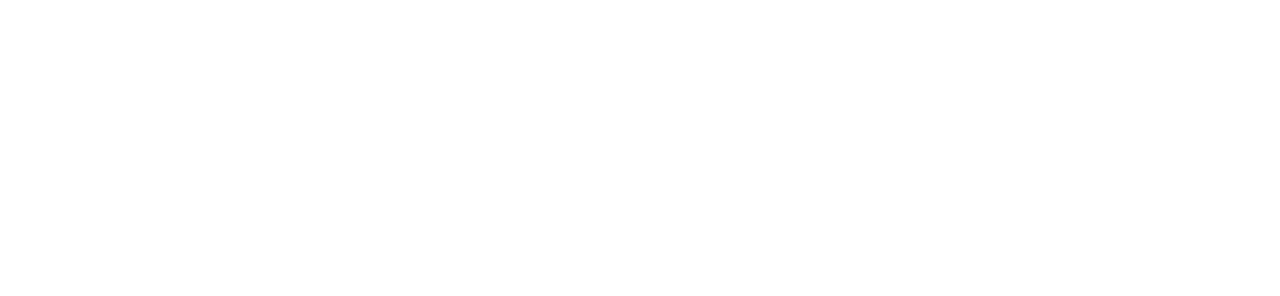
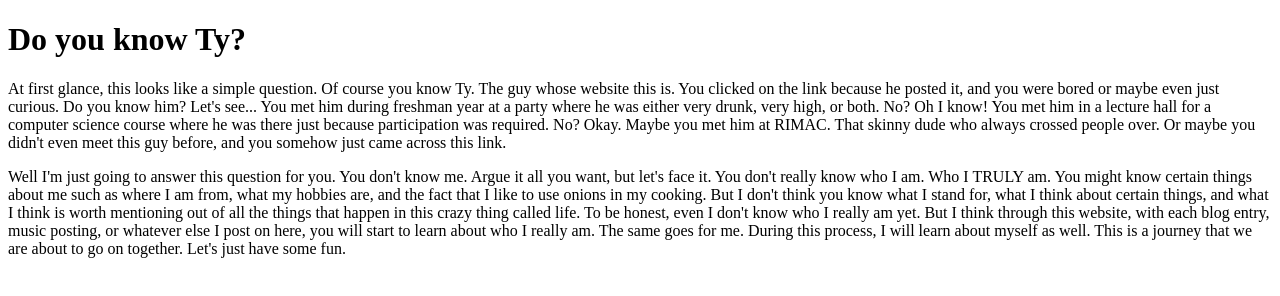
Before and after one commit to tylerleeftw/tylerleeftw.github.io, a plain HTML site: page index.html in a window 1280 px wide. Drawn offline with Linux system fonts and the light colour scheme.

Commit message:
Intro paragraphs.
Added paragraphs to index.html

```diff
--- a/index.html
+++ b/index.html
@@ -6,5 +6,29 @@
 </head>
 <body>
 
+<h1>Do you know Ty?</h1>
+
+<p>At first glance, this looks like a simple question. Of course you know Ty.
+The guy whose website this is. You clicked on the link because he posted it,
+and you were bored or maybe even just curious. Do you know him? Let's see...
+You met him during freshman year at a party where he was either very drunk,
+very high, or both. No? Oh I know! You met him in a lecture hall for a computer
+science course where he was there just because participation was required. No? Okay.
+Maybe you met him at RIMAC. That skinny dude who always crossed people over.
+Or maybe you didn't even meet this guy before, and you somehow just came across
+this link. </p>
+
+<p>Well I'm just going to answer this question for you. You don't know me.
+Argue it all you want, but let's face it. You don't really know who I am.
+Who I TRULY am. You might know certain things about me such as where I am from,
+what my hobbies are, and the fact that I like to use onions in my cooking.
+But I don't think you know what I stand for, what I think about certain things, and
+what I think is worth mentioning out of all the things that happen in this crazy
+thing called life. To be honest, even I don't know who I really am yet. But I think through
+this website, with each blog entry, music posting, or whatever else I post on here,
+you will start to learn about who I really am. The same goes for me. During this process,
+I will learn about myself as well. This is a journey that we are about to go on together. Let's
+just have some fun.</p>
+
 </body>
 </html>
```
Also changed, not shown: WebContent/firstLink.html (renamed from WebContent/index.html, +4 -0 lines).
